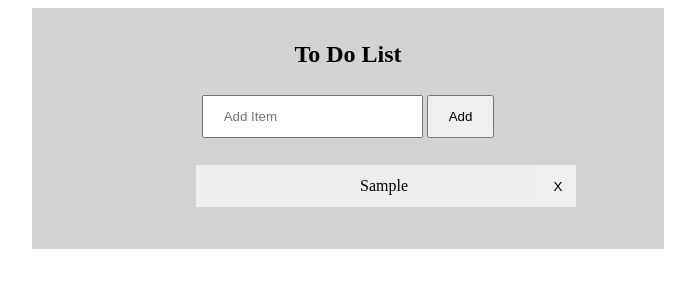
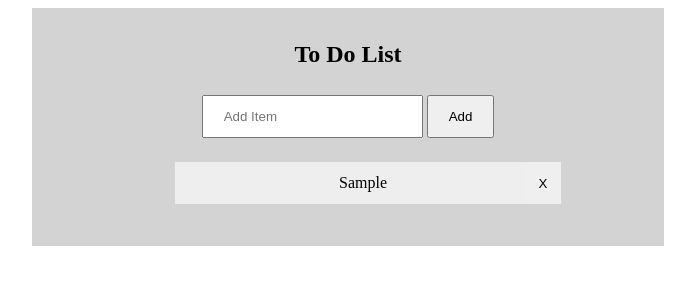
Before and after one commit to joelfabok/FS1010-Two, a plain HTML site: page index.html in a window 1280 px wide. Both pictures are taken after typing "Sample" into the empty fields and a click on the button "Add". Shown: the whole page, without its empty margins (292-987 px from the left). Drawn offline with nearby package versions, Linux system fonts and the light colour scheme.

Commit message:
made  delete button work

```diff
--- a/css/index.css
+++ b/css/index.css
@@ -1,4 +1,4 @@
-
+/* Main Body */
 
 .mainContent {
     text-align: center;
@@ -26,10 +26,10 @@
 
 
 ul li{
-  display: inline-block;
+
   cursor: pointer;
   position: relative;
-  padding: 12px 8px 12px 40px;
+  padding: 12px 50px 12px 40px;
   background: #eee;
   font-size: 16px;
   transition: 0.2s;
@@ -40,12 +40,12 @@ ul li{
   width: 50%;
   margin-left: auto;
   margin-right: auto;
-  margin-top: 3px;
+  list-style: none;
+  margin-top: 5px;
+  word-wrap:break-word;
 }
 
-ul li:hover {
-  background-color: grey;
-}
+
 
 .strike{text-decoration: line-through;}
 
@@ -63,21 +63,12 @@ ul li:hover {
     width: 7px;
   }
 
-/* .close:after {
-    content: '';
-    position: absolute;
-    border-color: black;
-    content: '\d7';
-    top: 5px;
-    right: 16px;
-    font-size: x-large;
-  } */
-
   .close {
     border: none;
     position: absolute;
     padding: 13.5px;
-    margin-top: 3px;
+    right: 0;
+    top: 0;
 
 
   }
@@ -86,4 +77,6 @@ ul li:hover {
 
   }
 
+  button .close:nth-child(even){background: #dfdfdf;}
+
   ul li:nth-child(even){background: #dfdfdf;}
--- a/index.html
+++ b/index.html
@@ -11,14 +11,18 @@
 
 </head>
 <body>
+
+
+    <!-- Main Section -->
     <main>
 
         <section class="mainContent">
             <h1>To Do List</h1>
-            <input class="items" name="item" type="text" placeholder="Add Item">
+
+            <input class="items" name="item" type="text" placeholder="Add Item" >
             <button class="add">Add</button>
 
-            <ul class="list"></ul>
+            <ul class="list" id="sortable"></ul>
         </section>
     </main>
 
--- a/js/index.js
+++ b/js/index.js
@@ -1,5 +1,6 @@
 $(document).ready(
     function(){
+        let key = '13';
         $('.add').click(
             function(){
                 let toAdd = $('input[name=item]').val();
@@ -9,22 +10,26 @@ $(document).ready(
                   }
 
                   else {
-                    $('ul').append('<li>' + toAdd + '</li>' + '<button class="close">X</button>');
+                    $('ul').append('<li id="what">' + toAdd + '<button class="close">X</button>' + '</li>');
                   }
-
             });
 
-        $(document).on('dblclick','li', function(){
+        $(document).on('click','li', function(){
         $(this).toggleClass('checked').toggleClass('strike');
-
         });
 
         $('.add').click(function(){
                 $('input[name=item]').val('');
         });
 
-          $('ul').sortable();
+        $('ul').on("click", ".close", function(e) {
+            e.preventDefault();
+            $(this).parent().remove();
+        });
+
+
+
+
 
     }
-
 );
--- a/js/konami.js
+++ b/js/konami.js
@@ -1,10 +1,10 @@
 
-var Konami = Konami || {};
+let Konami = Konami || {};
 
 Konami.key = '38384040373937396665';
 
 Konami.onCode = function(callback) {
-    var input = '';
+    let input = '';
     $(document).on("keydown", function(e) {
         input += ("" + e.keyCode);
         if (input === Konami.key) {
@@ -16,7 +16,6 @@ Konami.onCode = function(callback) {
                 $("body").css ({
                     'background-image' : "url('https://media4.giphy.com/media/eiGU1eOEoxIIYL4I42/giphy.gif')",
                     'background-repeat' : 'no-repeat',
-
                 })
             }
             else {
```
